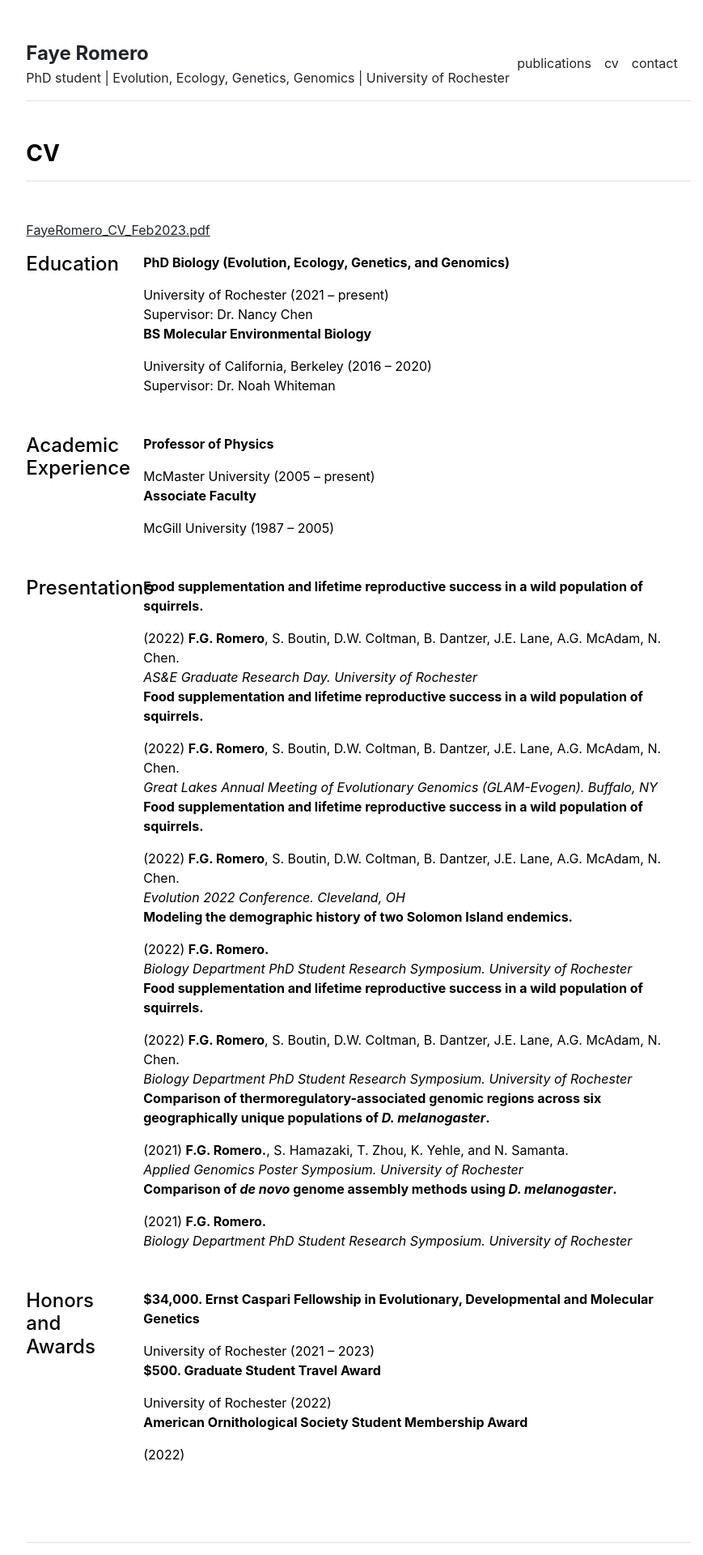
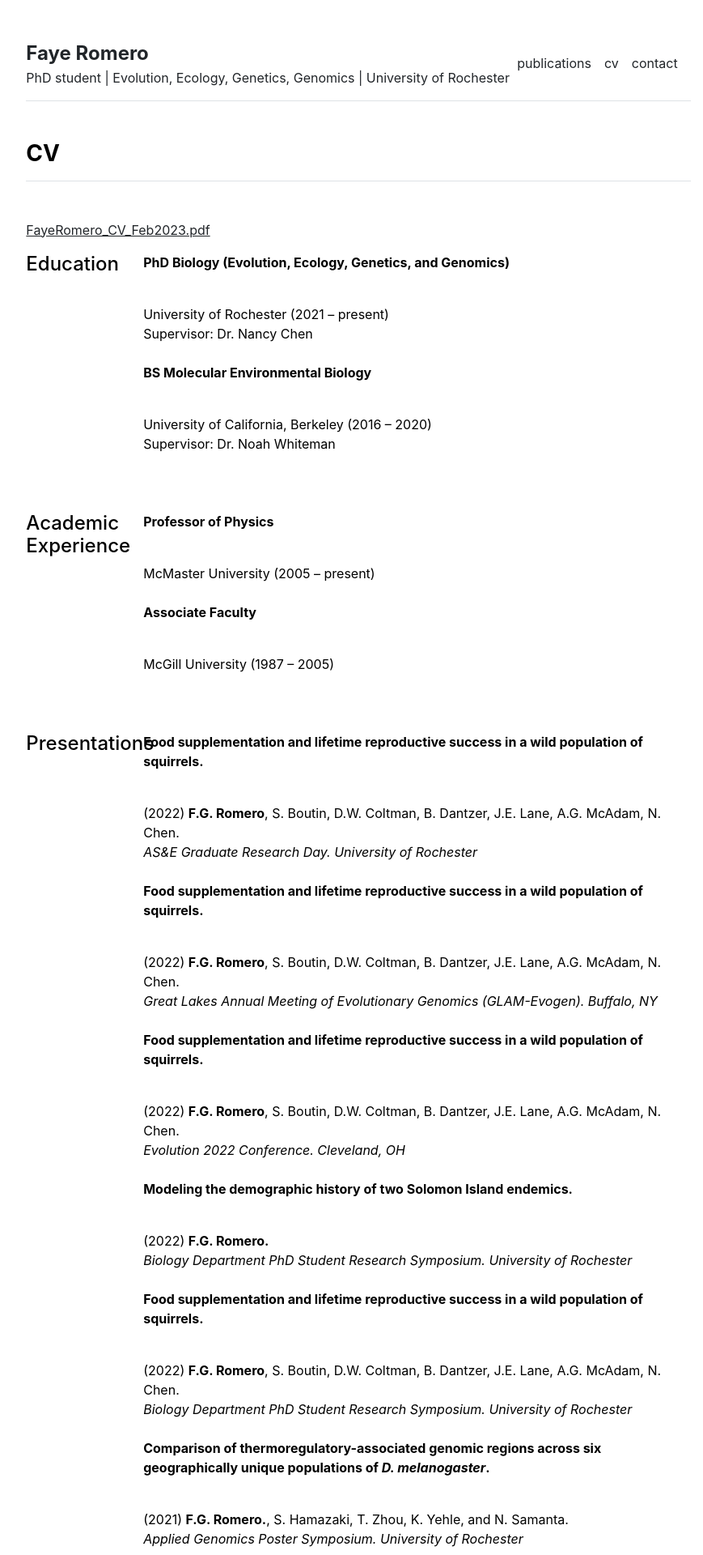
Before and after one commit to faye-romero/faye-romero.github.io, a Jekyll site: the page built from cv.md, in a window 1280 px wide. Shown: the top 1920 px of the page at 81% size, without its empty margins (197-1066 px from the left). Built offline with Jekyll 4.4.1, drawn with Linux system fonts in a browser that asks for light colours.

Commit message:
Updating line spacing

```diff
--- a/_layouts/cv.html
+++ b/_layouts/cv.html
@@ -14,7 +14,7 @@ layout: default
       <div class="col-md-10">
         {% for section in site.data.cv.education %}
           <p class="fw-bold">{{ section.title }}</p>
-          {{ section.description }}<br>
+          <br>{{ section.description }}<br><br>
         {% endfor %}
       </div>
     </div>
@@ -25,7 +25,7 @@ layout: default
       <div class="col-md-10">
         {% for section in site.data.cv.academic-experience %}
           <p class="fw-bold">{{ section.title }}</p>
-          {{ section.description }}<br>
+          <br>{{ section.description }}<br><br>
         {% endfor %}
       </div>
     </div>
@@ -36,7 +36,7 @@ layout: default
       <div class="col-md-10">
         {% for section in site.data.cv.presentations %}
           <p class="fw-bold">{{ section.title }}</p>
-          {{ section.description }}<br>
+          <br>{{ section.description }}<br><br>
         {% endfor %}
       </div>
     </div>
@@ -47,7 +47,7 @@ layout: default
       <div class="col-md-10">
         {% for section in site.data.cv.honors-awards %}
           <p class="fw-bold">{{ section.title }}</p>
-          {{ section.description }}<br>
+          <br>{{ section.description }}<br><br>
         {% endfor %}
       </div>
     </div>
```
